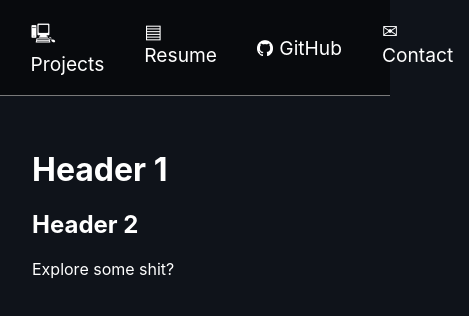
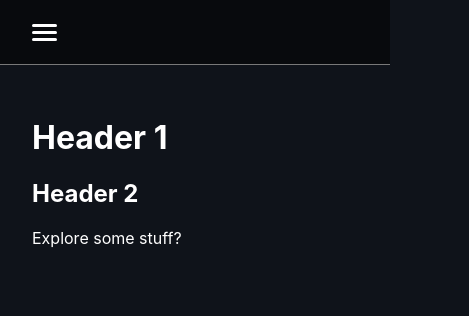
Before and after one commit to Jordan1819/personal_portfolio, a React (Vite) app: page / in a window 390 px wide. Shown: the top 316 px of the page, 469 px wide, since content can reach past the window. Built offline with nearby package versions, Linux system fonts and the light colour scheme.

Commit message:
Responsive design

```diff
--- a/src/components/Navbar.jsx
+++ b/src/components/Navbar.jsx
@@ -18,17 +18,24 @@ export default function Navbar() {
 
       {/* Full nav menu */}
       <div className={`nav-right ${menuOpen ? 'open' : ''}`}>
-      <a href="index.html">⌂ Home</a>
-      <a href="#">🖳 Projects</a>
-      <a href="#">▤ Resume</a>
-      <a href="https://github.com/jordan1819" target="_blank" rel="noopener noreferrer" className="nav-link githubLink">
-        <span className="githubIconWrapper">
-          <img src="../githubIcon.png" alt="GitHub" className="githubIcon githubIcon--white" />
-          <img src="../githubIconGray.png" alt="GitHub Dark" className="githubIcon githubIcon--dark" />
+      <a href="index.html"><span>⌂ Home</span></a>
+      <a href="#"><span>🖳 Projects</span></a>
+      <a href="#"><span>▤ Resume</span></a>
+      <a
+        href="https://github.com/jordan1819"
+        target="_blank"
+        rel="noopener noreferrer"
+        className="nav-link githubLink"
+      >
+        <span className="githubLinkContent">
+          <span className="githubIconWrapper">
+            <img src="../githubIcon.png" alt="GitHub" className="githubIcon githubIcon--white" />
+            <img src="../githubIconGray.png" alt="GitHub Dark" className="githubIcon githubIcon--dark" />
+          </span>
+          GitHub
         </span>
-        <span className="githubText">GitHub</span>
       </a>
-      <a href="#">✉ Contact</a>
+      <a href="#"><span>✉ Contact</span></a>
       {/* <a href="#">✎ Blog</a> */}
       </div>
 
--- a/src/index.css
+++ b/src/index.css
@@ -1,6 +1,3 @@
-@media (max-width: 800px) { /* phones */ }
-@media (min-width: 801px) { /* everything else */ }
-
 
 /* Root Selector for Top Level Styles */
 :root {
@@ -104,3 +101,81 @@
   main {
     padding: 2rem;
   }
+
+
+  /* *********** MOBILE STYLES *********** */
+  /* === Hamburger Menu Styling === */
+.hamburger {
+  display: none;
+  flex-direction: column;
+  gap: 4px;
+  cursor: pointer;
+}
+
+.bar {
+  width: 25px;
+  height: 3px;
+  background-color: white;
+  border-radius: 2px;
+}
+
+/* === Mobile styles === */
+@media (max-width: 800px) {
+  .nav-right {
+    display: none;
+    flex-direction: column;
+    background-color: #080a0d;
+    position: absolute;
+    top: 60px; /* Adjust based on navbar height */
+    left: 0;
+    right: 0;
+    text-align: center;
+    padding: 1rem 0;
+    z-index: 10;
+  }
+
+  .nav-right.open {
+    display: flex;
+  }
+
+  .hamburger {
+    display: flex;
+    flex-direction: column;
+    gap: 4px;
+    position: absolute;
+    left: 2rem;
+
+  }
+
+  nav {
+    justify-content: center;
+    position: relative;
+    padding: 2rem;
+  }
+
+  .githubLink {
+    display: block;
+    text-align: center;
+  }
+
+  .githubIconWrapper {
+    display: inline-block;
+    line-height: 0;
+    margin-right: 0;
+  }
+
+  .githubIcon {
+    height: 1rem;
+    vertical-align: middle;
+  }
+
+  .githubLinkContent {
+    display: inline-flex;
+    justify-content: center;
+    align-items: center;
+    width: 100%;
+    gap: 0.4rem;
+  }
+
+
+}
--- a/src/pages/Home.jsx
+++ b/src/pages/Home.jsx
@@ -7,7 +7,7 @@ export default function Home() {
             <main>
                 <h1>Header 1</h1>
                 <h2>Header 2</h2>
-                <p>Explore some shit?</p>
+                <p>Explore some stuff?</p>
             </main>
         </div>
     );
```
